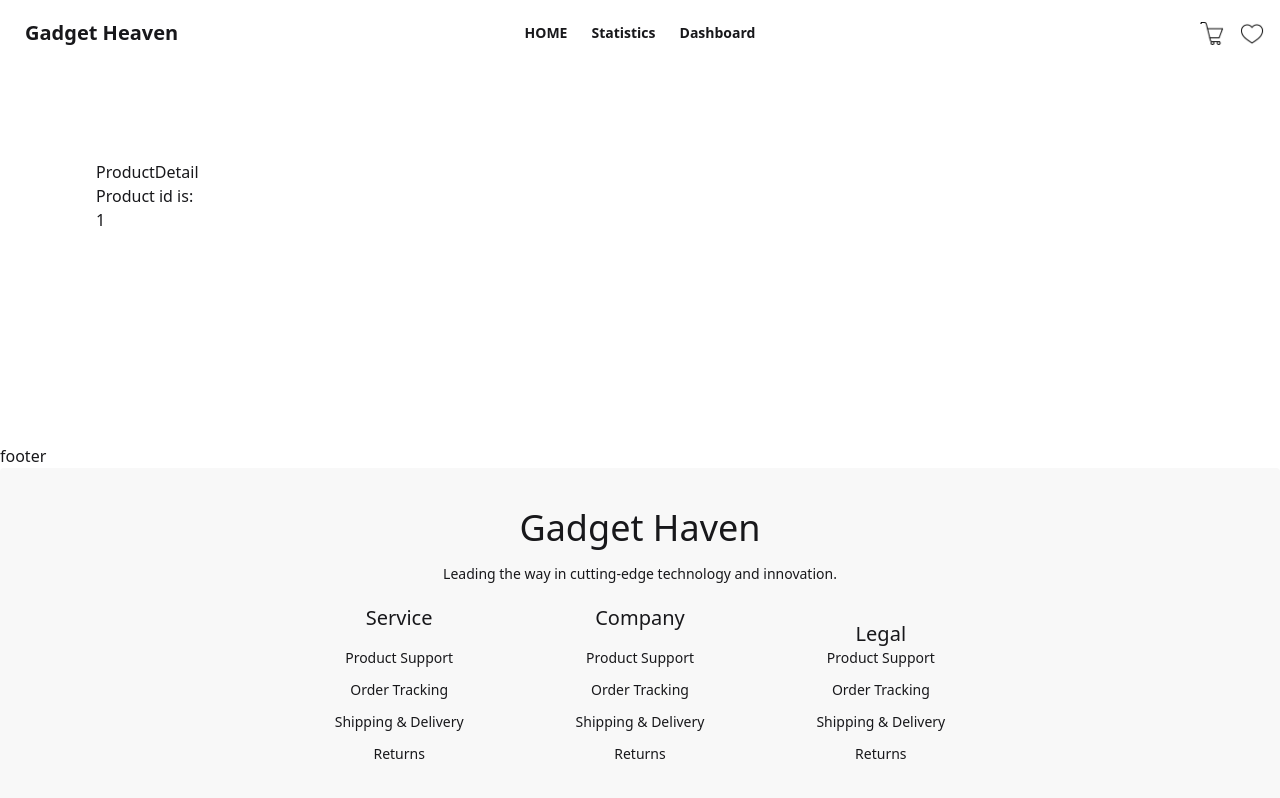
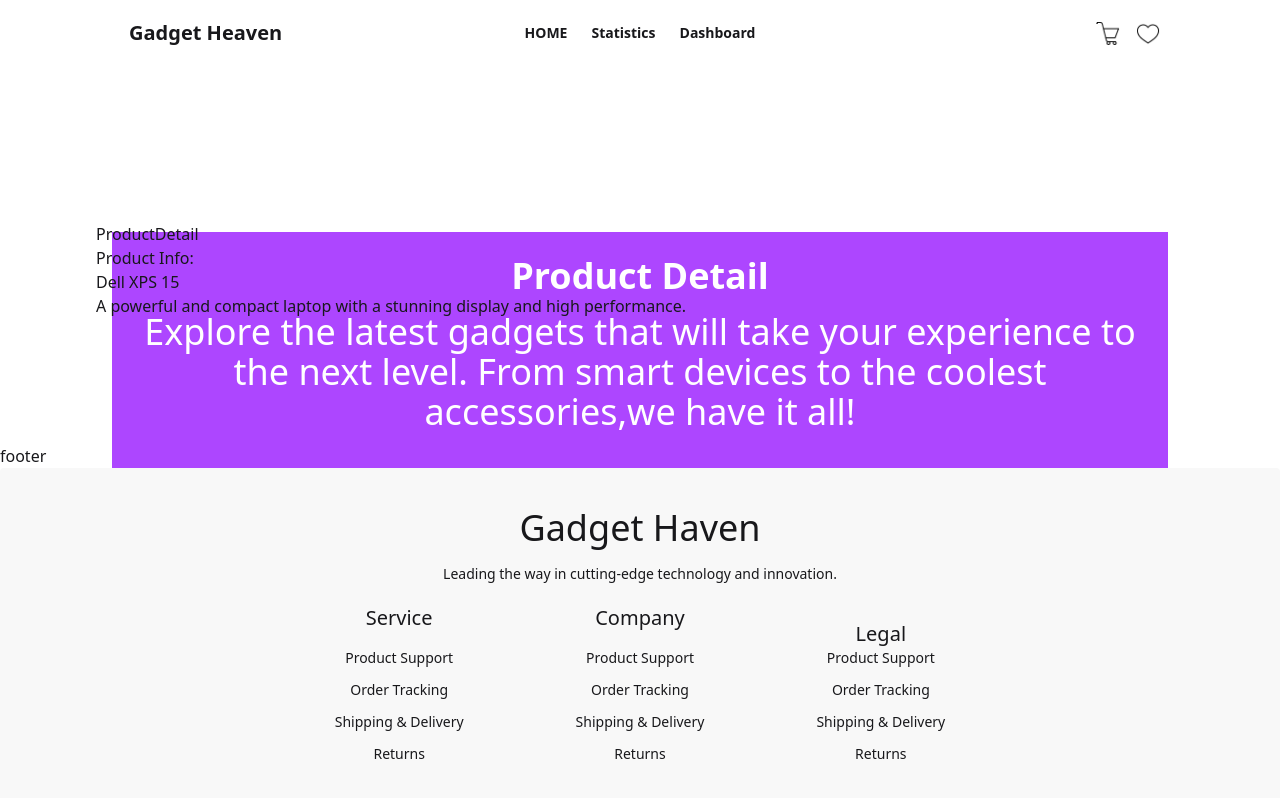
Before and after one commit to Suvobd100/gadget-haven, a React (Vite) app: page /gadget/1 in a window 1280 px wide. Shown: the top 798 px of the page. Built offline with nearby package versions, Linux system fonts and the light colour scheme.

Commit message:
create sb-title component & use product detail page

```diff
--- a/src/components/Heading.jsx
+++ b/src/components/Heading.jsx
@@ -12,7 +12,7 @@ function Heading({ title}) {
 
 Heading.propTypes = {
   title: PropTypes.string,
-  subtitle: PropTypes.string,
+
 };
 
 export default Heading;
--- a/src/components/Navbar.jsx
+++ b/src/components/Navbar.jsx
@@ -5,7 +5,7 @@ import cartIcon from "../assets/image/icons8-cart-50.png"
 
 const NavBar = () => {
   return (
-    <div className="navbar bg-base-100">
+    <div className="navbar px-28 backdrop-blur-xl bg-white/30 z-50 fixed">
       <div className="navbar-start">
         <div className="dropdown">
           <div tabIndex={0} role="button" className="btn btn-ghost lg:hidden">
--- a/src/components/ProductDetail.jsx
+++ b/src/components/ProductDetail.jsx
@@ -1,15 +1,32 @@
+import { useState } from "react";
 import { useLoaderData, useParams } from "react-router-dom";
+import SubHeading from "./SubHeading";
 
 const ProductDetail = () => {
   const { product_id } = useParams();
-  const allProductData = useLoaderData();
-  console.log(allProductData);
+  //   call gadget all data
+  const data = useLoaderData();
+  //   console.log(data);
+  const [gadget, setGadget] = useState({});
+  useState(() => {
+    const singleData = data.find((g) => g.product_id === parseInt(product_id));
+    setGadget(singleData);
+  }, [data, product_id]);
 
   return (
     <div>
+      <div className="w-full h-[54px] text-center p-4 mt-2">
+        <SubHeading
+          title={"Product Detail"}
+          subtitle={
+            "Explore the latest gadgets that will take your experience to the next level. From smart devices to the coolest accessories,we have it all!"
+          }
+        />
+      </div>
       ProductDetail
-      <h2>Product id is:</h2>
-      {product_id}
+      <h2>Product Info:</h2>
+      <p>{gadget.product_title}</p>
+      {gadget.description}
     </div>
   );
 };
--- /dev/null
+++ b/src/components/SubHeading.jsx
@@ -0,0 +1,22 @@
+
+import PropTypes from "prop-types";
+const SubHeading = ({title,subtitle}) => {
+  return (
+    <div className="flex flex-col w-full justify-center items-center my-12 bg-purple-500 p-6">
+      <h2 className="text-xl md:text-2xl lg:text-4xl mb-4 font-bold text-white">
+        {title}
+      </h2>
+      <h4 className="text-xl md:text-xl lg:text-4xl font-thin mb-4 text-white">
+        {subtitle}
+      </h4>
+
+    </div>
+  )
+}
+
+SubHeading.propTypes = {
+  title: PropTypes.string,
+  subtitle: PropTypes.string,
+};
+
+export default SubHeading
--- a/src/pages/Home.jsx
+++ b/src/pages/Home.jsx
@@ -8,8 +8,6 @@ const Home = () => {
   // console.log(categoriesGadget);
   return (
     <div className="container justify-center ">
-      Home
-      <h1>This is home.........</h1>
       {/* Banner */}
       <div className="bg-stone-100 p-4">
         <div className="hero bg-purple-500 p-4 rounded-2xl">
@@ -39,11 +37,9 @@ const Home = () => {
         <div>
           <CategoriesGadget categoriesGadget={categoriesGadget} />
         </div>
-         {/* Dynamic nested component with category list by grid */}
+        {/* Dynamic nested component with category list by grid */}
         <div className="">{<Outlet />}</div>
       </div>
-
-
     </div>
   );
 };
```
